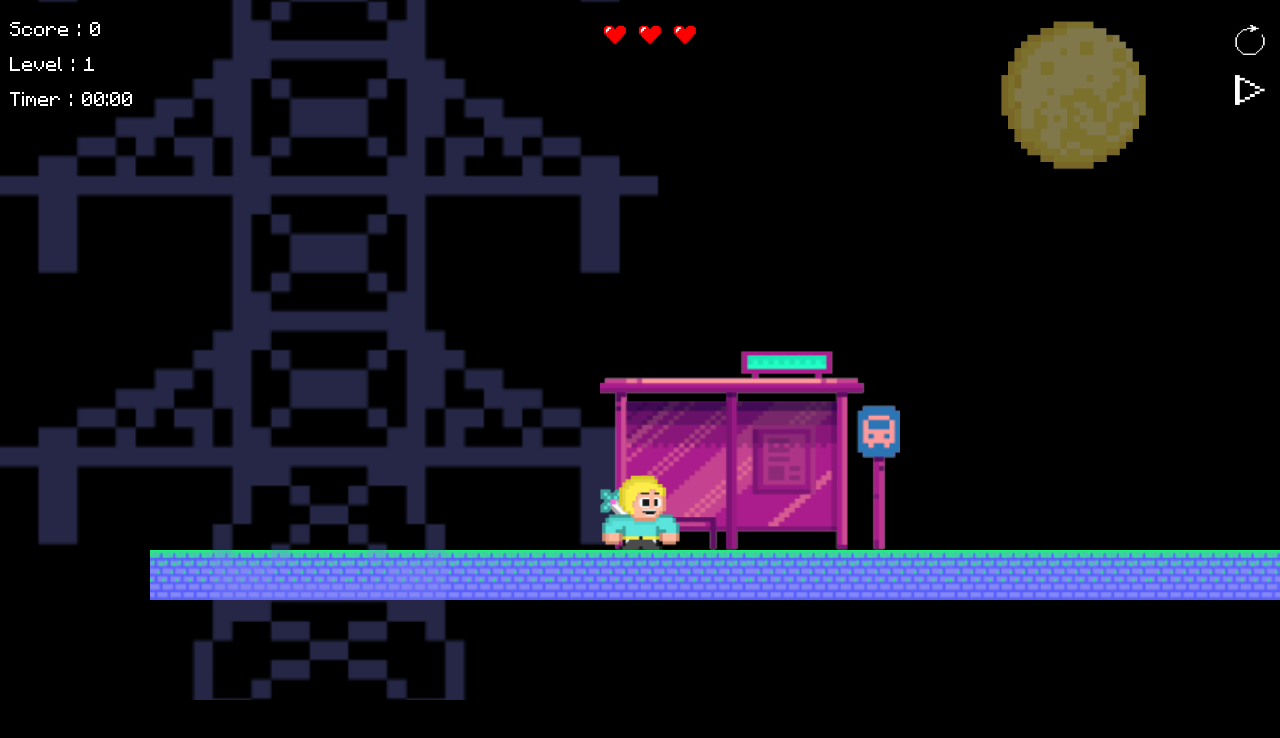
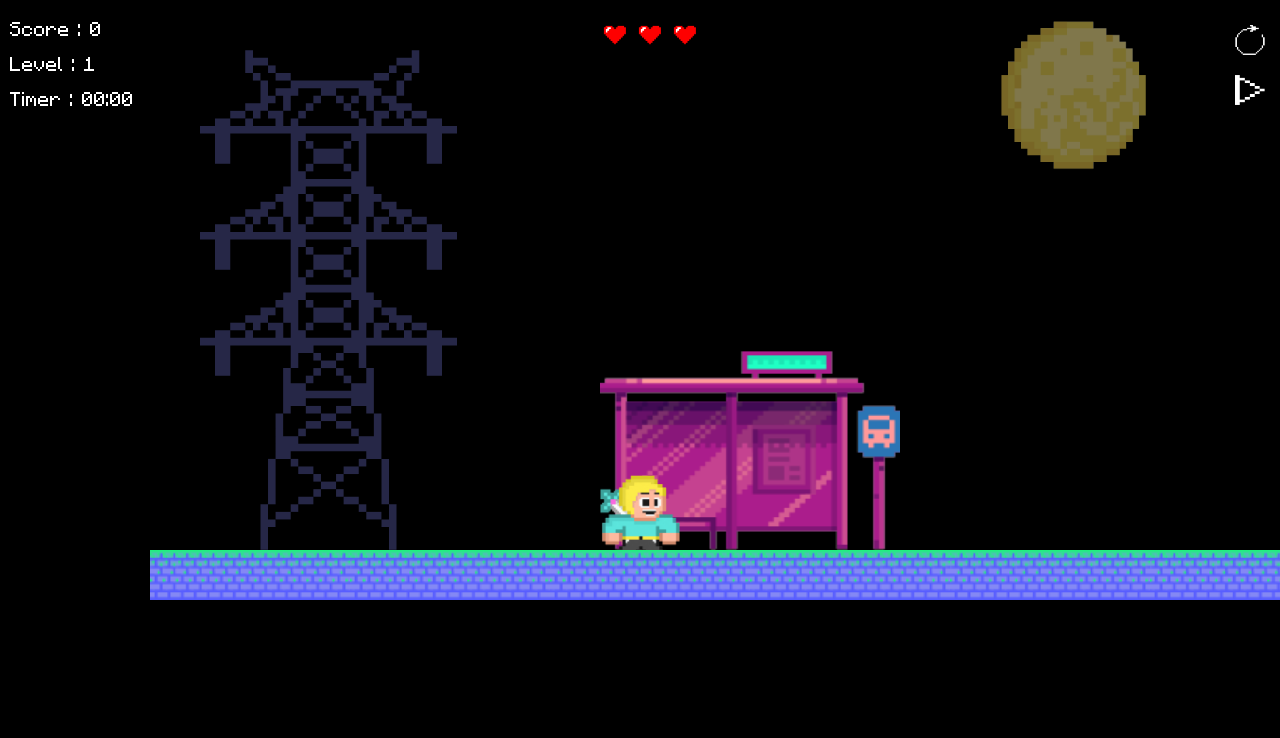
Before and after one commit to NADRA03/mario-similar, a plain HTML site: page game.html in a window 1280 px wide. Shown: the top 738 px of the page. Drawn offline with Linux system fonts and the light colour scheme.

Commit message:
resize the tower

```diff
--- a/css/style.css
+++ b/css/style.css
@@ -163,8 +163,10 @@ body, html {
 
 .background {
     position: absolute;
-    width: 100%;
-    height: 700px;
+    width: auto;
+    height: auto;
+    left: 200px;
+    top: 50px;
     object-fit: cover;
     z-index: 1;
 }
```
